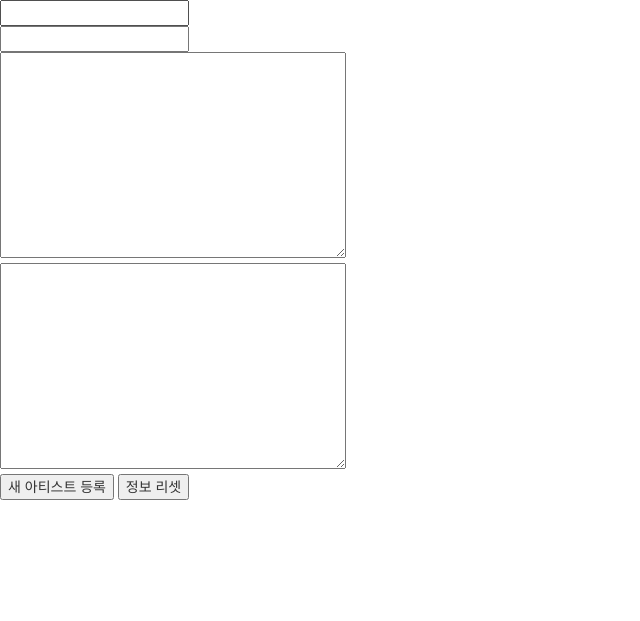
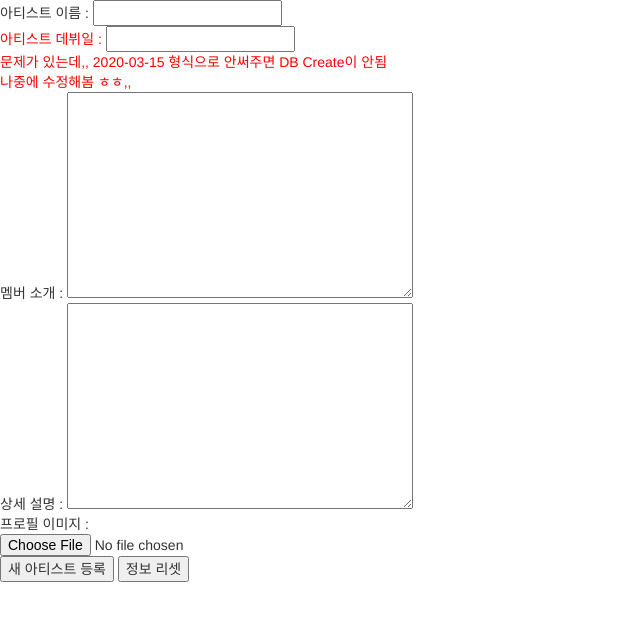
Before and after one commit to pcjs156/INDIE-CATOR, a Django app: page /artist/new in a window 1280 px wide. Shown: the top 621 px of the page, without its empty margins (0-640 px from the left). Run offline with Django 3.2, Linux system fonts and the light colour scheme; some libraries are stand-ins or nearby versions.

Commit message:
다 날려븟어~!

```diff
--- a/indiecator_app/form.py
+++ b/indiecator_app/form.py
@@ -4,4 +4,4 @@ from .models import Artist
 class ArtistForm(forms.ModelForm):
     class Meta:
         model = Artist
-        fields = ['name', 'debut_date', 'member', 'description']
+        fields = ['name', 'debut_date', 'member', 'description', 'profile_image']
--- a/indiecator_app/models.py
+++ b/indiecator_app/models.py
@@ -4,10 +4,11 @@ from django.utils import timezone
 # 유저가 CRUD 가능할 예정(사실 비현실적이지만,, 일단 웹페이지상에서 CRUD할 수 있는 모델이 필요하니까)
 class Artist(models.Model):
     name = models.CharField(max_length=20) # 아티스트 이름
-    debut_date = models.DateTimeField() # 결성 일자
+    debut_date = models.DateField() # 결성 일자
     member = models.TextField() # 멤버 소개(목록)
     description = models.TextField() # 상세 설명
     interest = models.PositiveIntegerField(default=0) # 관심도
+    profile_image = models.ImageField(upload_to="indiecator/", blank=True, null=True)
 
     def __str__(self):
         return self.name
--- a/indiecator_app/templates/new_artist.html
+++ b/indiecator_app/templates/new_artist.html
@@ -28,11 +28,13 @@
     <article>
         <form method="POST" enctype="multipart/form-data">
             {% csrf_token %}
-            <div>{{form.name}}</div>
-            <div>{{form.debut_date}}</div>
-            <div>{{form.member}}</div>
-            <div>{{form.description}}</div>
-            <div></div>
+            <div>아티스트 이름 : {{form.name}}</div>
+            <div style="color: red;">아티스트 데뷔일 : {{form.debut_date}} <br>
+                문제가 있는데,, 2020-03-15 형식으로 안써주면 DB Create이 안됨<br>
+                나중에 수정해봄 ㅎㅎ,,</div>
+            <div>멤버 소개 : {{form.member}}</div>
+            <div>상세 설명 : {{form.description}}</div>
+            <div>프로필 이미지 : {{form.profile_image}}</div>
             <button type="submit">새 아티스트 등록</button>
             <button type="reset">정보 리셋</button>
         </form>
--- a/indiecator_app/views.py
+++ b/indiecator_app/views.py
@@ -40,7 +40,8 @@ def artist_create(request):
 
 # 아티스트 수정 페이지 : /artist/edit/(artist_id)
 def artist_edit(request, artist_id):
-    return render(request, 'artist_edit.html')
+    artist = get_object_or_404(Artist, pk=artist_id)
+    return render(request, 'artist_edit.html', {'artist':artist, 'form':form})
 
 # CRUD - Update : 구현은 나중에
 def artist_update(request, artist_id):
```
Also changed, not shown: indiecator_app/templates/artist_edit.html (+23 -1 lines), indiecator_app/migrations/0002_auto_20200524_1714.py (added), indiecator_app/migrations/0003_artist_profile_image.py (added), 1 other file.
